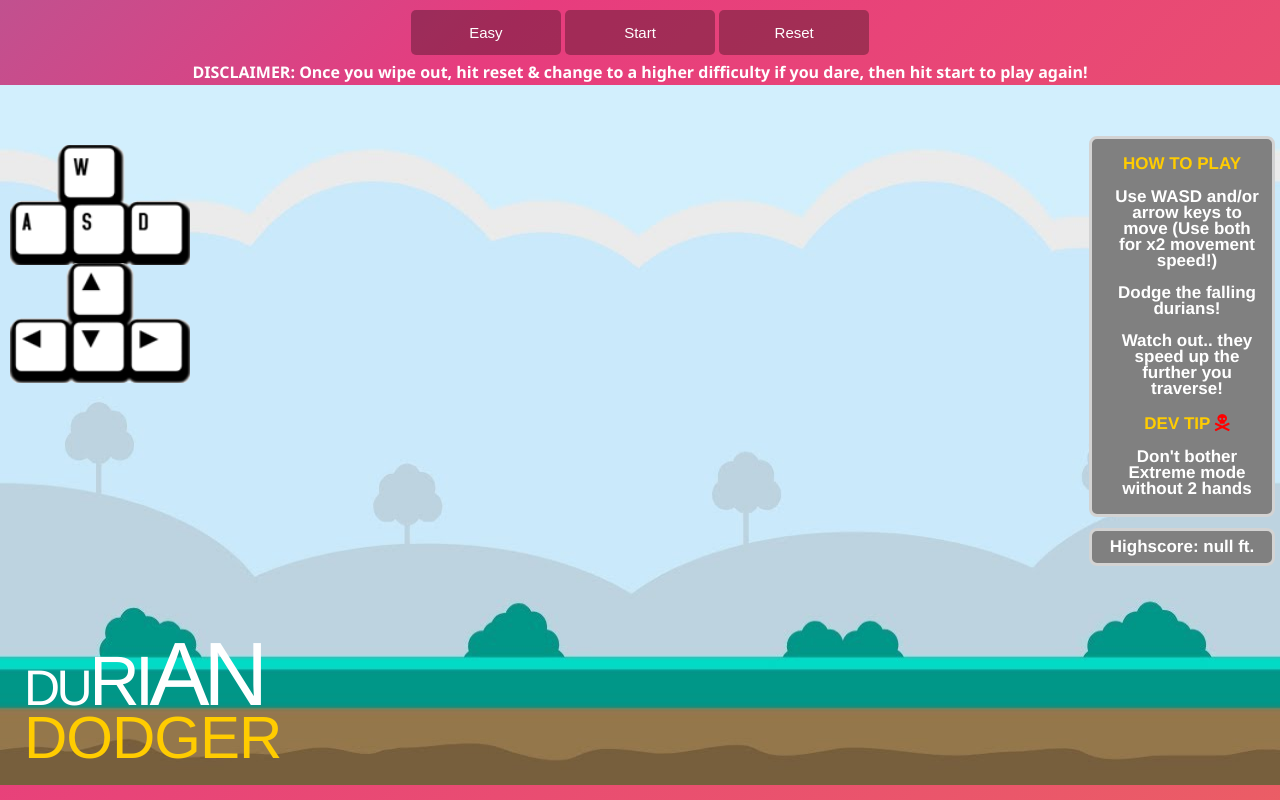
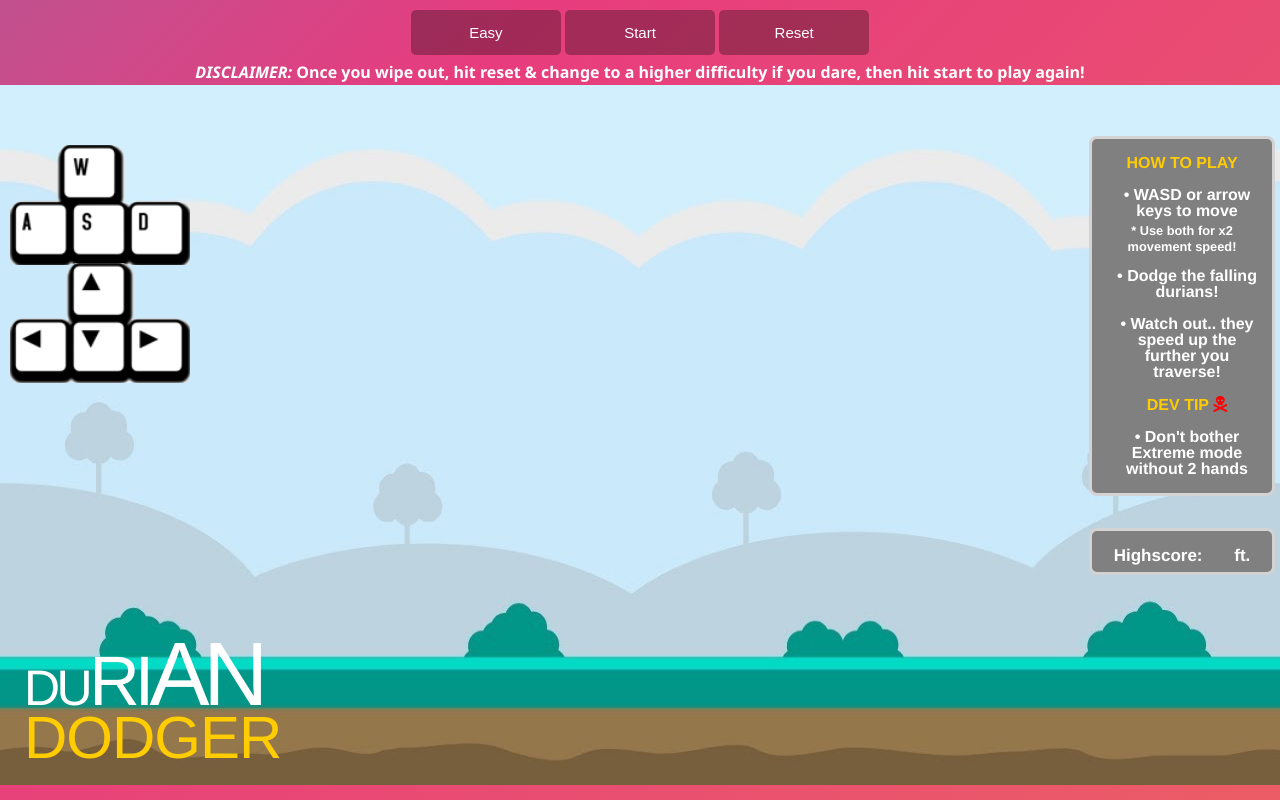
Before and after one commit to neekyo/Durian-Dodger, a PHP site: page / in a window 1280 px wide. Run offline with PHP 8.4, Linux system fonts and the light colour scheme; some libraries are stand-ins or nearby versions.

Commit message:
minor tweaks

```diff
--- a/index.html
+++ b/index.html
@@ -23,17 +23,17 @@
             </div>
         </div>
         <div id="menu">
-            <div class="custom-select instruct">
+            <div class="custom-select">
                 <select id="diffSelect">
-                    <option value="6.5">Easy</option>
-                    <option value="5.5">Medium</option>
-                    <option value="4.5">Hard</option>
-                    <option value="3">Extreme</option>
+                    <option value="6.5"><span>Easy</span></option>
+                    <option value="5.5"><span>Medium</span></option>
+                    <option value="4.5"><span>Hard</span></option>
+                    <option value="3"><span>Extreme</span></option>
                 </select>
             </div>
             <input id="startGameButton" type="button" class="instruct" onclick="startGame()" value="Start" />
             <input id="retryGameButton" type="button" class="instruct" onclick="restartGame()" value="Reset" />
-            <p class="disclaimer">DISCLAIMER: Once you wipe out, hit reset & change to a higher difficulty if you dare, then hit start to play again!</p>
+            <p class="disclaimer"><em>DISCLAIMER:</em> Once you wipe out, hit reset & change to a higher difficulty if you dare, then hit start to play again!</p>
         </div>
         <div id="view">
             <img src="./images/wasd2.png">
@@ -51,11 +51,12 @@
         <div id="rules">
             <p>HOW TO PLAY</p>
             <ul>
-                <li>Use WASD and/or arrow keys to move (Use both for x2 movement speed!)</li><br>
-                <li>Dodge the falling durians!</li><br>
-                <li>Watch out.. they speed up the further you traverse!</li>
+                <li>&bull; WASD or arrow keys to move</li>
+                <p>&#42; Use both for x2 movement speed!</p>
+                <li>&bull; Dodge the falling durians!</li><br>
+                <li>&bull; Watch out.. they speed up the further you traverse!</li>
                 <li><p class="oj">DEV TIP  <i class="fas fa-skull-crossbones danger"></i></p>
-                <li>Don't bother Extreme mode without 2 hands</i></li>
+                <li>&bull; Don't bother Extreme mode without 2 hands</i></li>
             </ul>
         </div>
     </div>
--- a/index.js
+++ b/index.js
@@ -14,7 +14,12 @@
 function getScore() {
 	let highScore = localStorage.getItem('highscore');
 	console.log('highscore is ', highScore);
-	document.getElementById('score').innerHTML = 'Highscore: ' + highScore + ' ft.';
+
+	if (highScore === null) {
+		document.getElementById('score').innerHTML = 'Highscore: <span>0</span> ft.';
+	} else {
+		document.getElementById('score').innerHTML = 'Highscore: ' + highScore + ' ft.';
+	}
 }
 getScore();
 
--- a/main.css
+++ b/main.css
@@ -290,7 +290,7 @@
 
 #rules {
 	font-family: 'Anton', Helvetica, sans-serif;
-	font-size: 1.063rem;
+	font-size: 1rem;
 	color: white;
 	width: 11.25rem;
 	position: absolute;
@@ -306,6 +306,12 @@
 	list-style-position: inside;
 	padding-right: .625rem;
 	list-style-type: none;
+}
+
+#rules ul > p {
+	margin-top: 4px;
+	color: white;
+	font-size: .8rem;
 }
 
 ul,
```
Also changed, not shown: images/rock.png (deleted).
